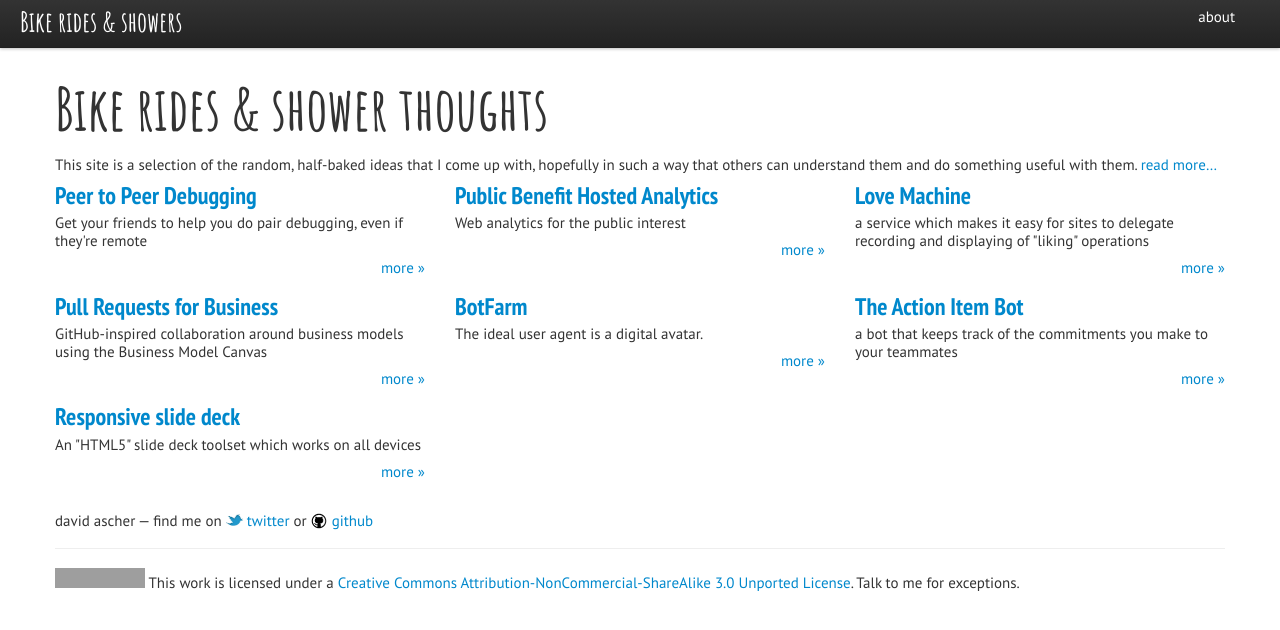
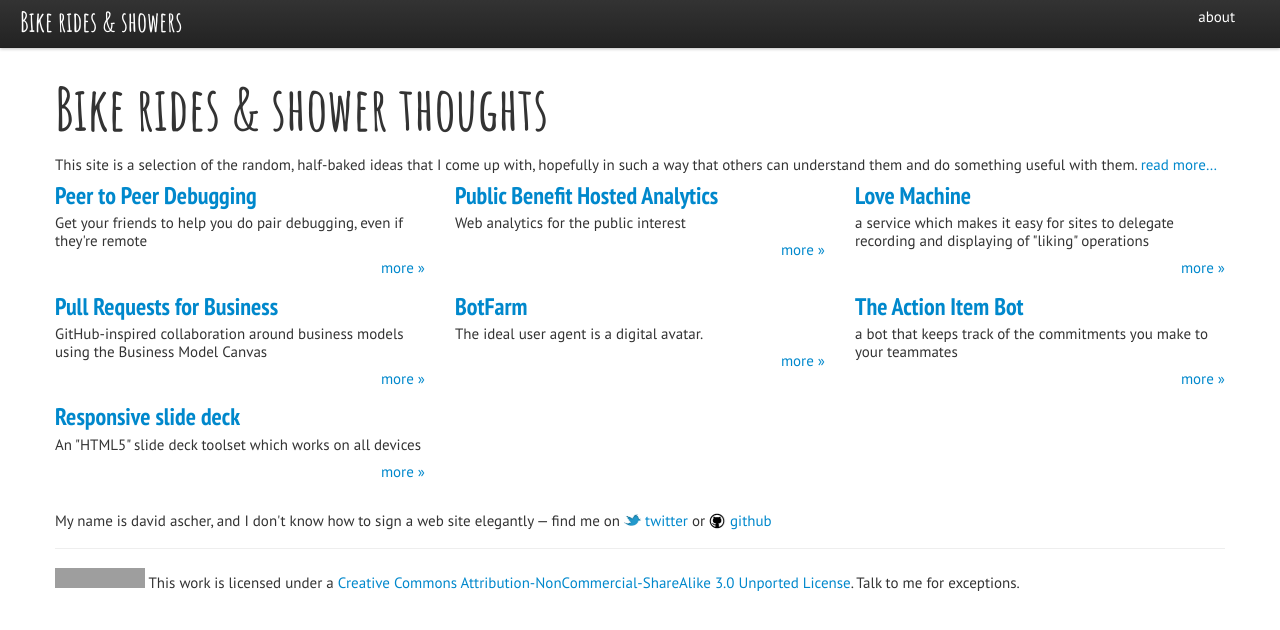
Before and after one commit to davidascher/davidascher.github.com, a Jekyll site: the page built from index.html, in a window 1280 px wide. Shown: the top 630 px of the page. Built offline with Jekyll 4.4.1, drawn with Linux system fonts in a browser that asks for light colours; grey boxes are pictures that could not be loaded.

Commit message:
signature

```diff
--- a/_layouts/homepage.html
+++ b/_layouts/homepage.html
@@ -25,5 +25,5 @@ layout: default
 <div class="spacer"/>
 
 <div class="signature">
-<p class="signature">david ascher &mdash;  find me on <a class="favicon brandColor twitter" href="https://twitter.com/davidascher">twitter</a> or <a class="favicon brandColor github" href="https://github.com/davidascher">github</a></p>
+<p class="signature">My name is david ascher, and I don't know how to sign a web site elegantly &mdash;  find me on <a class="favicon brandColor twitter" href="https://twitter.com/davidascher">twitter</a> or <a class="favicon brandColor github" href="https://github.com/davidascher">github</a></p>
 </div>
```
